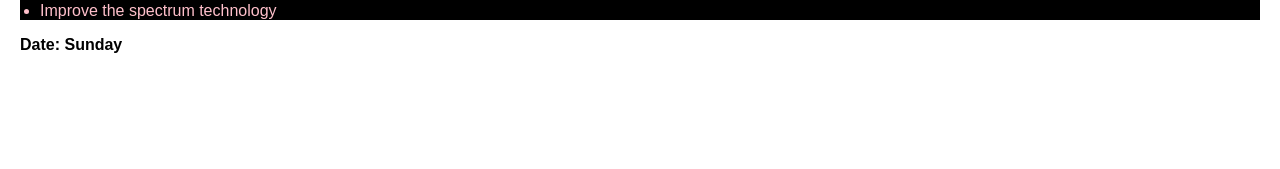
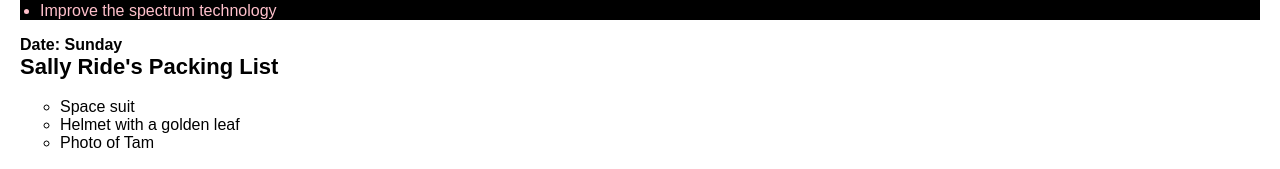
Before and after one commit to FrancisOwusu/learn_react, a React (Create React App) app: page / in a window 1280 px wide. Shown: the part 1269-1438 px from the top of the page. Before the commit the page ends 1343 px from the top, so only its background shows below. Built offline with nearby package versions, Linux system fonts and the light colour scheme.

Commit message:
add conditioning to react

```diff
--- a/src/App.js
+++ b/src/App.js
@@ -4,6 +4,7 @@
 import TodoList from "./TodoList";
 import SecondProfile from "./SecondProfile";
 import Avatar from "./Avatar";
+import PackingList from './ParkingList';
 
 
 function MyButton() {
@@ -43,7 +44,7 @@
       </Card>
       <TodoList />
       {/* Color management */}
-
+     <PackingList />
     </div>
   );
 }
--- /dev/null
+++ b/src/ParkingList.js
@@ -0,0 +1,18 @@
+function Item({ name, isPacked }) {
+  return <li className="item">{name}</li>;
+}
+
+export default function PackingList() {
+  return (
+    <section>
+      <h1>Sally Ride's Packing List</h1>
+      <ul>
+        <ul>
+          <Item isPacked={true} name="Space suit" />
+          <Item isPacked={true} name="Helmet with a golden leaf" />
+          <Item isPacked={false} name="Photo of Tam" />
+        </ul>
+      </ul>
+    </section>
+  );
+}
```
